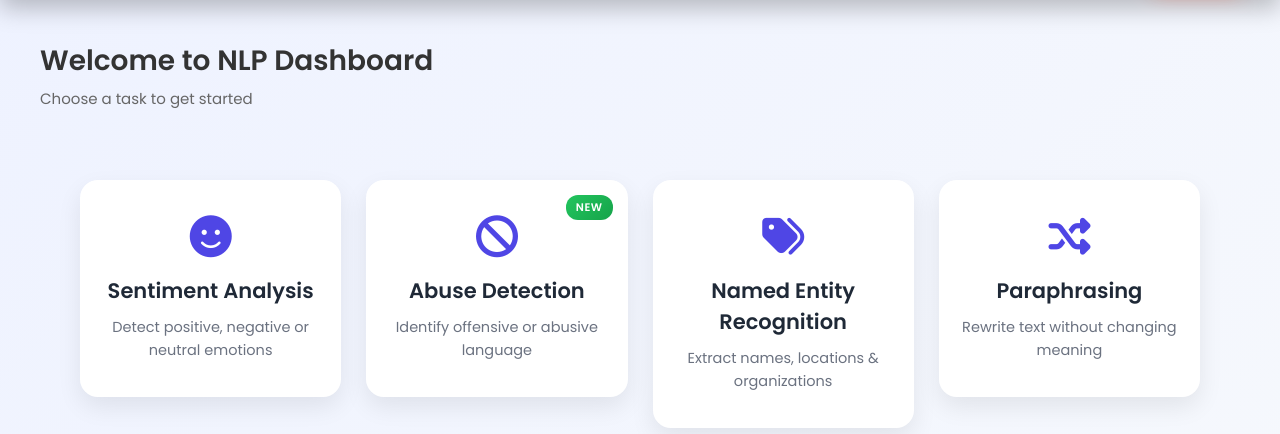
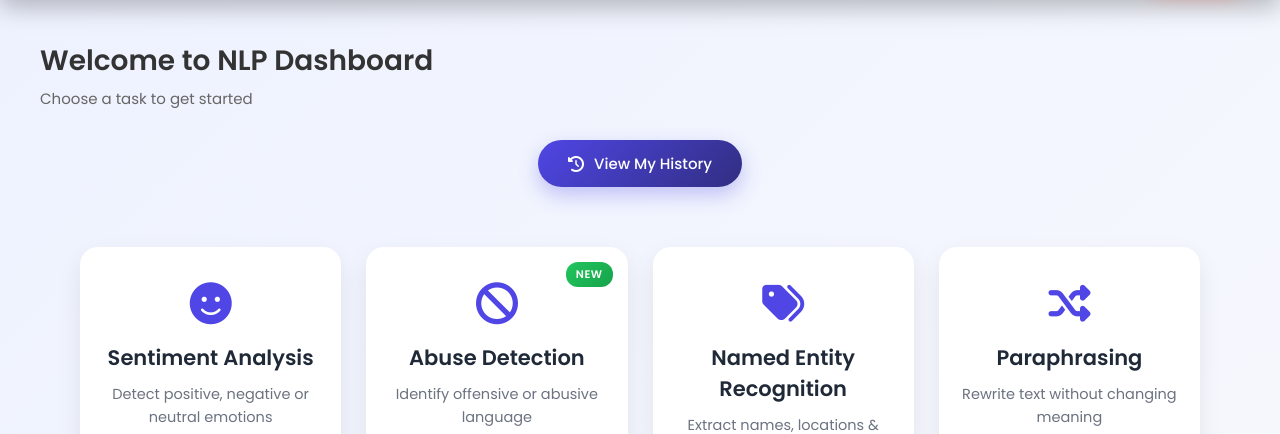
Before and after one commit to AryaShukla123/NLP-Web-App, a Flask app: page /profile in a window 1280 px wide. Shown: the part 69-503 px from the top of the page. Run offline with Flask 3, Linux system fonts and the light colour scheme; the visitor is signed in with stand-in values (Sample User, id 1).

Commit message:
add AI history tracking and UI button

```diff
--- a/app.py
+++ b/app.py
@@ -24,6 +24,13 @@ class User(db.Model):
     lname = db.Column(db.String(100), nullable=False)
     email = db.Column(db.String(120), unique=True, nullable=False)
     password = db.Column(db.String(120), nullable=False)
+
+class History(db.Model):
+    id = db.Column(db.Integer, primary_key=True)
+    user_email = db.Column(db.String(120), nullable=False)
+    operation = db.Column(db.String(50), nullable=False)
+    input_text = db.Column(db.Text, nullable=False)
+    result = db.Column(db.Text, nullable=False)
 
 with app.app_context():
     db.create_all()
@@ -78,16 +85,22 @@ def perform_login():
     email = request.form.get('user_email')
     password = request.form.get('user_password')
 
-    # SQL Search Logic
+
     user = User.query.filter_by(email=email).first()
 
     if user and user.password == password:
-        # Save details to session exactly as before
+
         session["user_email"] = user.email
         session["user_name"] = f"{user.fname} {user.lname}"
         return redirect('/profile')
     else:
         return render_template("login.html", message="Incorrect email/password", category="error")
+
+@app.route('/view_history')
+def view_history():
+    # Find all history records for the logged in user
+    user_history = History.query.filter_by(user_email=session['user_email']).all()
+    return render_template('history.html', history=user_history)
 
 @app.route('/profile')
 def profile():
@@ -113,8 +126,16 @@ def perform_sentiment():
 
     result = api.sentiment_analysis(text)
 
+    new_history = History(
+        user_email=session['user_email'],
+        operation="Sentiment Analysis",
+        input_text=text,
+        result=str(result)
+    )
+    db.session.add(new_history)
+    db.session.commit()
+
     print("🔥 SENTIMENT RESULT:", result)
-
     return render_template("sentiment.html", result=result)
 
 
--- a/static/css/profile.css
+++ b/static/css/profile.css
@@ -239,3 +239,39 @@ header {
     display: flex;
     justify-content: center;
 }
+
+/* VIEW HISTORY BUTTON STYLING */
+.history-container {
+    display: flex;
+    justify-content: center;
+    margin-bottom: 20px;
+}
+
+.history-btn {
+    display: inline-flex;
+    align-items: center;
+    gap: 10px;
+    padding: 12px 30px;
+
+    background: linear-gradient(135deg, #4f46e5, #312e81);
+    color: white;
+
+    border-radius: 999px;
+    font-size: 15px;
+    font-weight: 500;
+    text-decoration: none;
+
+    box-shadow: 0 8px 20px rgba(79, 70, 229, 0.3);
+    transition: all 0.3s ease;
+}
+
+.history-btn i {
+    font-size: 16px;
+}
+
+.history-btn:hover {
+    transform: translateY(-3px);
+    box-shadow: 0 12px 25px rgba(79, 70, 229, 0.45);
+    background: linear-gradient(135deg, #6366f1, #4f46e5);
+    color: #ffffff;
+}
--- a/templates/profile.html
+++ b/templates/profile.html
@@ -32,6 +32,11 @@
     <h1>Welcome to NLP Dashboard</h1>
     <p class="subtitle">Choose a task to get started</p>
 
+    <div class="history-container">
+        <a href="/view_history" class="history-btn">
+            <i class="fas fa-clock-rotate-left"></i> View My History
+        </a>
+    </div>
 
     <div class="cards-container">
 
```
Also changed, not shown: templates/history.html (added, +32 -0 lines).
